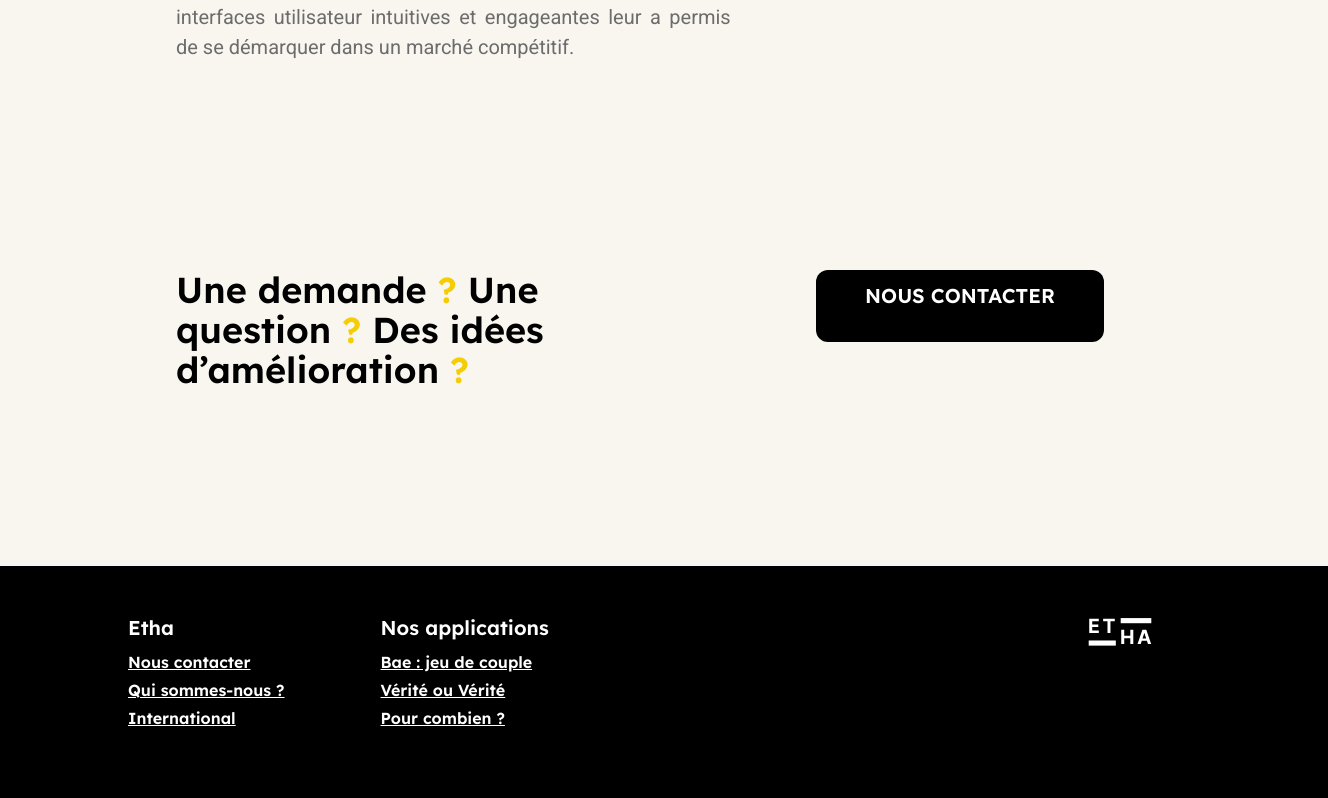
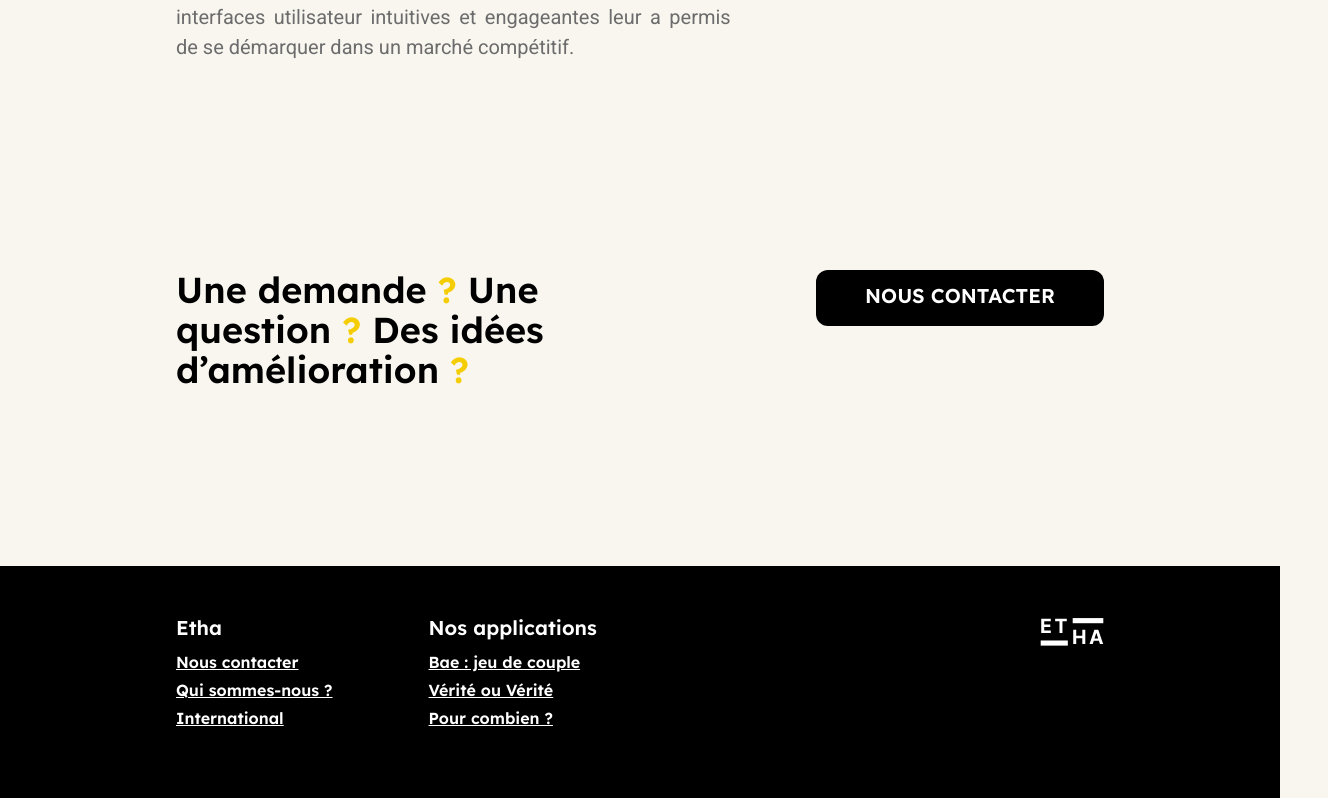
Before and after one commit to tania-abitbol/www-etha, a Next.js app: page / in a window 1280 px wide. Shown: the part 4475-5273 px from the top of the page, 1328 px wide, since content can reach past the window. Built offline with nearby package versions, Linux system fonts and the light colour scheme.

Commit message:
fix mobile

```diff
--- a/src/app/page.tsx
+++ b/src/app/page.tsx
@@ -157,7 +157,7 @@ export default function Home() {
           </div>
         </div>
 
-        <div className="md:flex md:justify-between md:mb-32">
+        <div className="md:flex md:justify-between md:mb-32 mb-12">
           <h3 className="font-medium text-3xl mb-12 leading-normal md:w-1/2 md:text-4xl">
             Une{" "}
             <span className="font-extrabold">
@@ -175,13 +175,13 @@ export default function Home() {
 
           <a
             href="mailto:tania@etha.app"
-            className="bg-black md:w-1/2  text-white w-full text-xl font-semibold uppercase py-3 px-4 rounded-xl mb-24 md:max-w-72 text-center"
+            className="bg-black md:w-1/2  text-white w-full text-xl font-semibold uppercase py-3 px-4 rounded-xl mb-24 md:mb-28 md:max-w-72 text-center"
           >
             Nous contacter
           </a>
         </div>
       </div>
-      <footer className="bg-black mx-[-48px] px-24 py-9 flex justify-between items-start md:px-44 pt-12 m-auto">
+      <footer className="bg-black px-12 py-9 flex justify-between items-start md:px-44 pt-12 m-auto">
         <div className="md:flex md:gap-24">
           <div className="md:flex-col">
             <p className="text-white text-xl font-bold mb-2">Etha</p>
```
